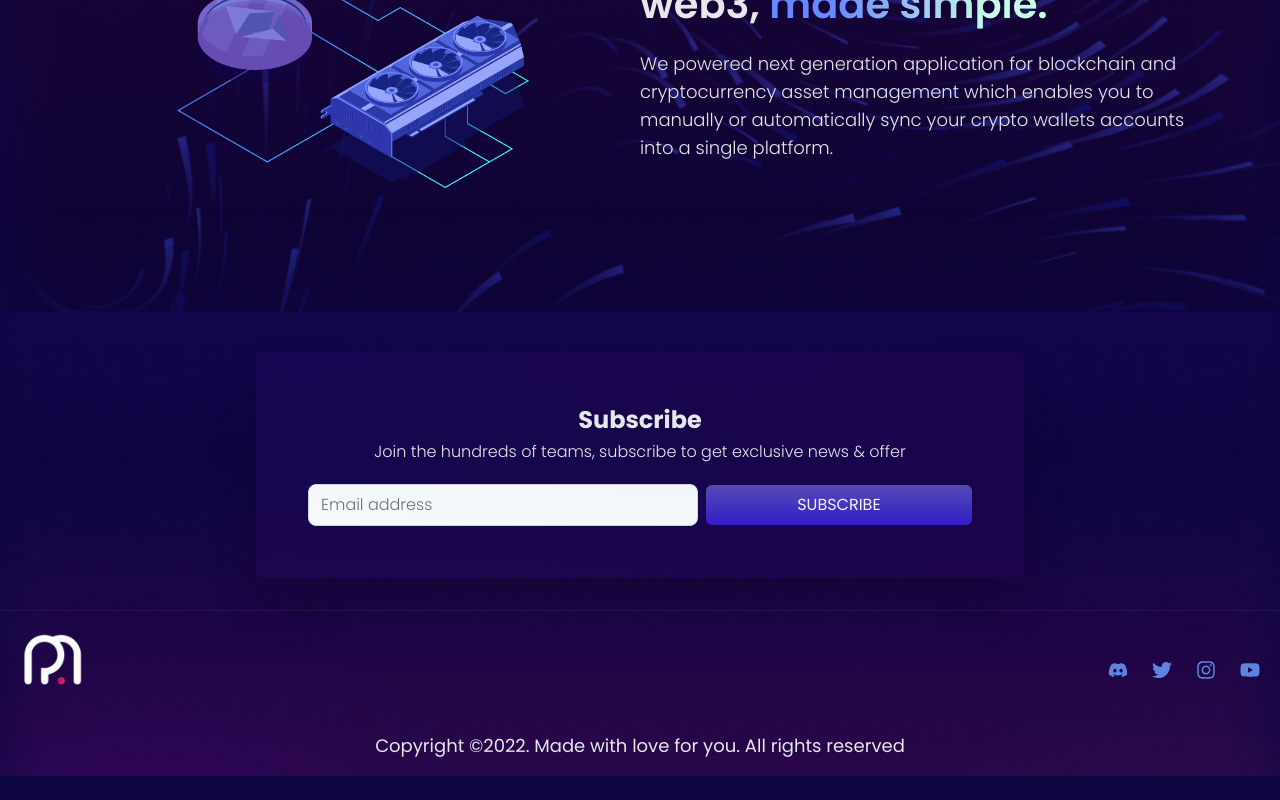
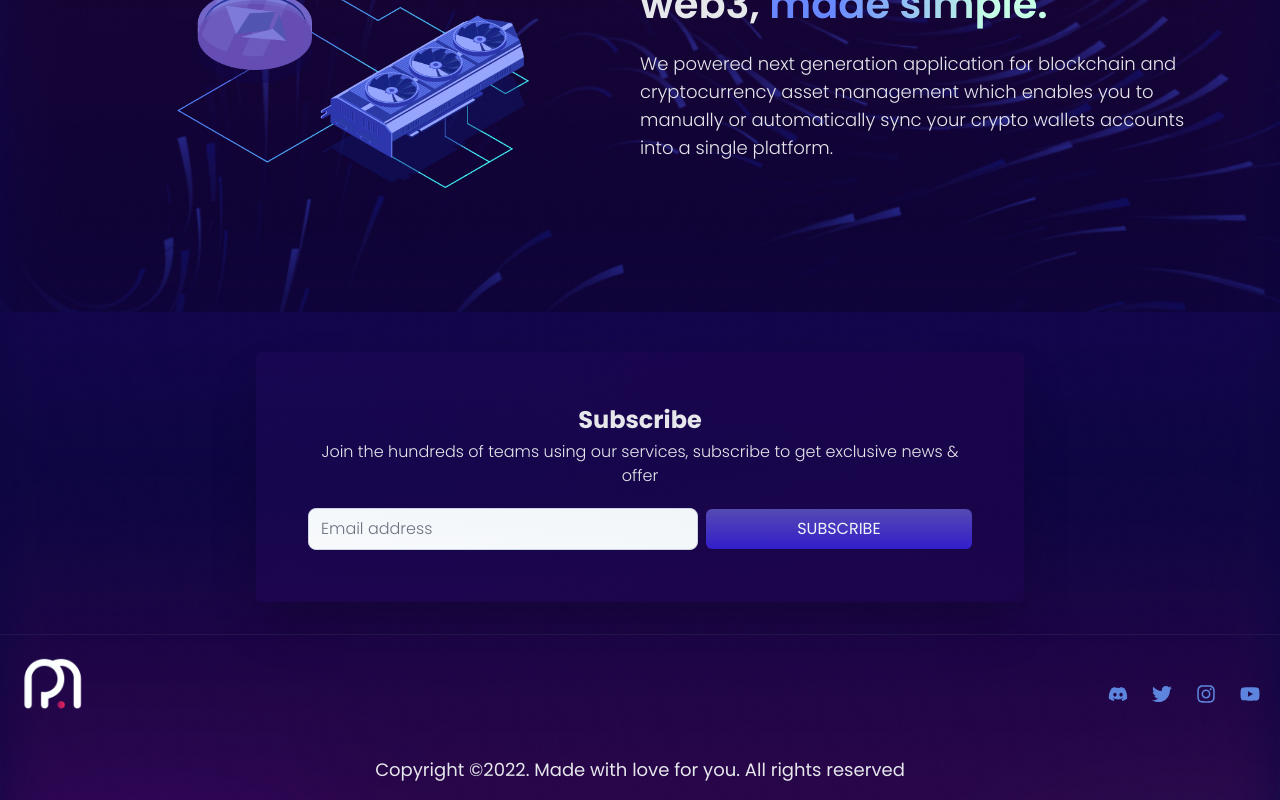
Before and after one commit to xarmzon/projectmainnet, a Next.js app: page / in a window 1280 px wide. Shown: the part 1526-2326 px from the top of the page. Before the commit the page ends 2302 px from the top, so only its background shows below. Built offline with nearby package versions, Linux system fonts and the light colour scheme; no server answers.

Commit message:
update to site

```diff
--- a/components/Sections/Newsletter/index.tsx
+++ b/components/Sections/Newsletter/index.tsx
@@ -25,7 +25,8 @@ const Newsletter = () => {
         <div className="">
           <h3 className="text-xl font-bold sm:text-2xl">Subscribe</h3>
           <p className="mt-1 text-sm font-light sm:text-base">
-            Join the hundreds of teams, subscribe to get exclusive news & offer
+            Join the hundreds of teams using our services, subscribe to get
+            exclusive news & offer
           </p>
         </div>
         <div className="">
```
